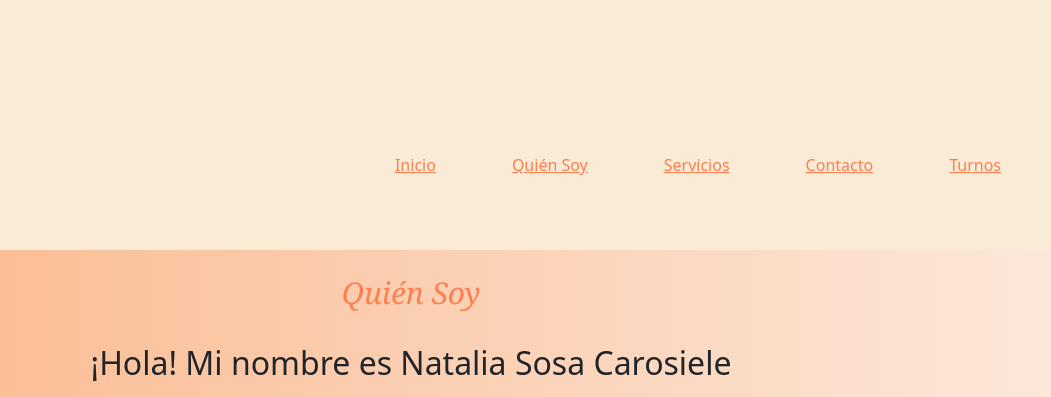
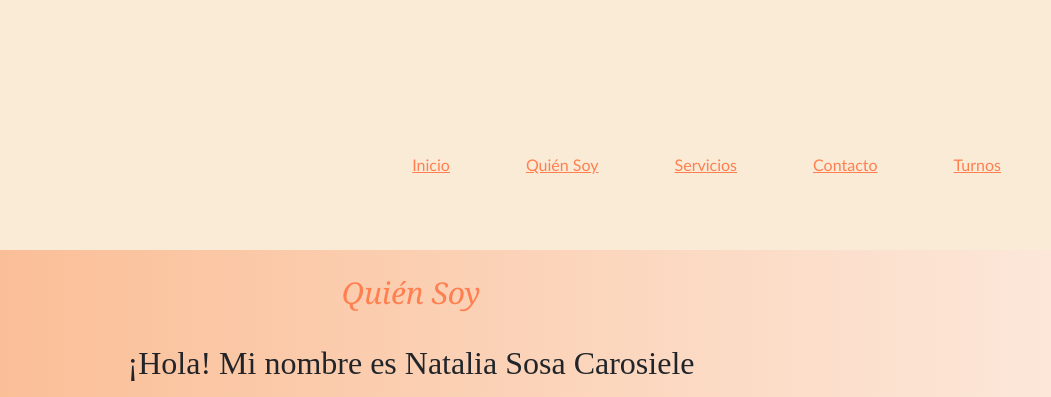
Before and after one commit to naipita/nat-makeUp-pita, a plain HTML site: page pages/quien-soy.html in a window 1280 px wide. Shown: the top 397 px of the page, 229-1280 px from the left. Drawn offline with nearby package versions, Linux system fonts and the light colour scheme; files whose address does not match are found by name.

Commit message:
se modifica tipografia de h2 en página de quién soy

```diff
--- a/css/style.css
+++ b/css/style.css
@@ -54,6 +54,7 @@ nav ul li{
 a{
     color: rgb(255, 127, 80);
     text-decoration: underline;
+    font-family: 'Trebuchet MS', 'Lucida Sans Unicode', 'Lucida Grande', 'Lucida Sans', Arial, sans-serif;
 }
 
 .menu a:hover{
@@ -108,6 +109,10 @@ h1{
 }
 
 /* QUIÉN SOY */
+h2{
+    font-family: 'Times New Roman', Times, serif;
+}
+
 .mainQuienSoy{
     display: flex;
     flex-direction: column;
```
